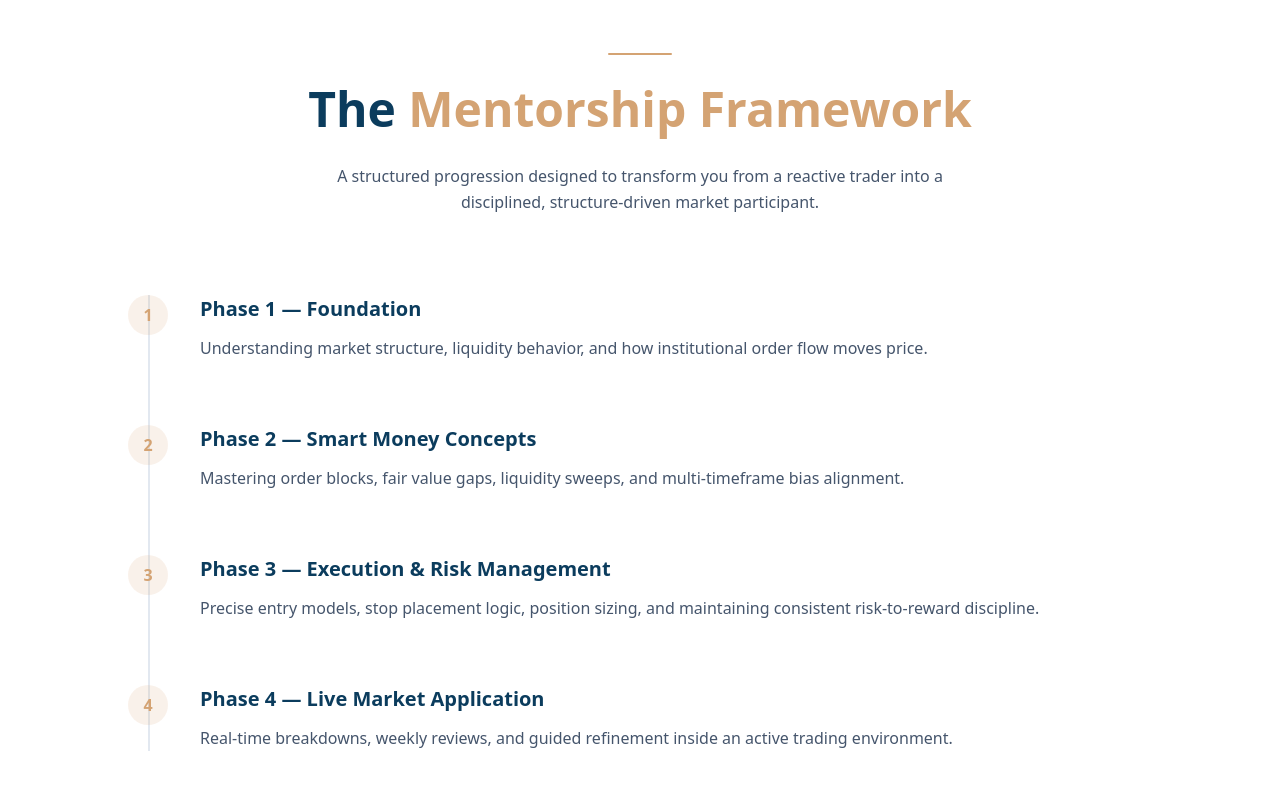
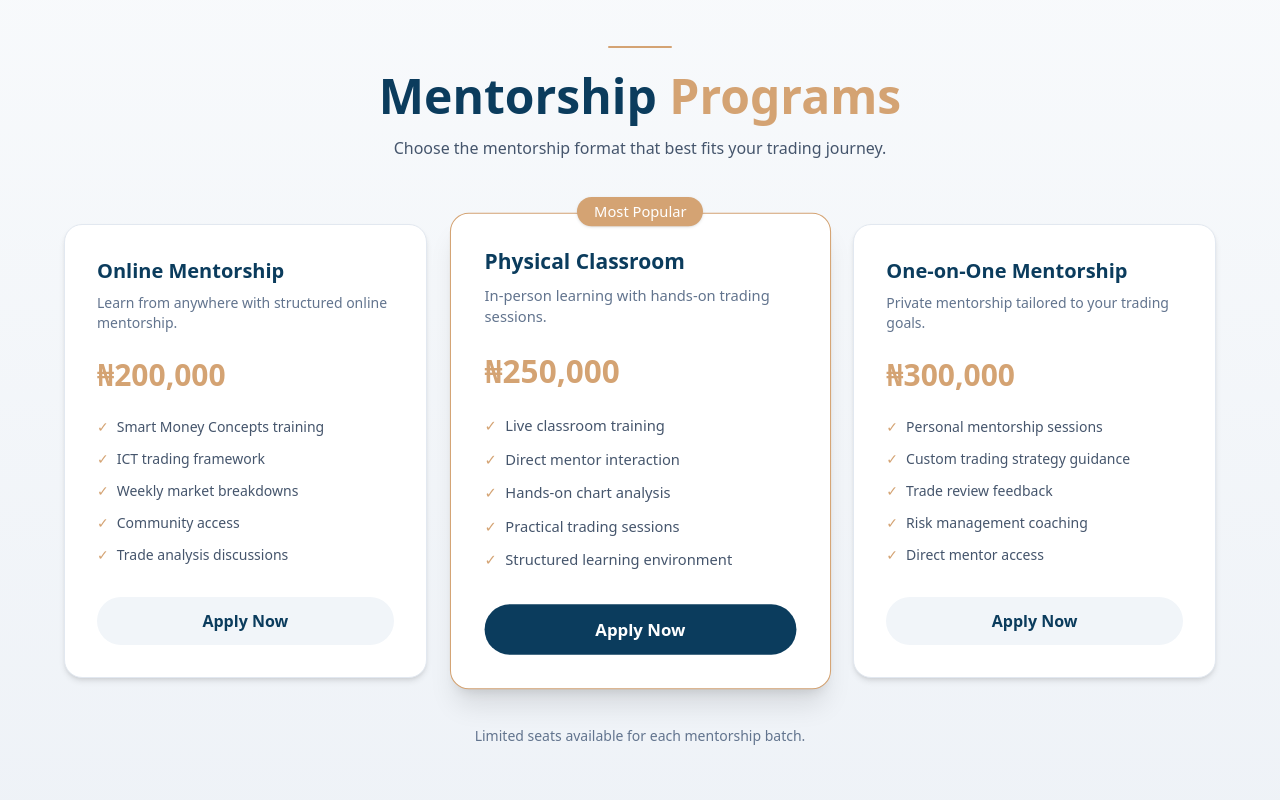
Before and after one commit to AdejohOS/grant-forex, a Next.js app: page / in a window 1280 px wide. Shown: the part 3680-4480 px from the top of the page. Built offline with nearby package versions, Linux system fonts and the light colour scheme; a web font is replaced by a local one.

Commit message:
community

```diff
--- a/src/app/page.tsx
+++ b/src/app/page.tsx
@@ -7,8 +7,9 @@ import { Community } from "@/components/sections/community";
 import { FloatingCTA } from "@/components/sections/floating-cta";
 import Hero from "@/components/sections/hero";
 import { WhyChooseUsSection } from "@/components/sections/why-choose-us";
-import { TradeAnalysis } from "@/components/sections/trade-analysis";
+
 import { MentorshipProgram } from "@/components/sections/mantorship-program";
+import { Pricing } from "@/components/sections/pricing";
 
 export default function Home() {
   return (
@@ -17,8 +18,9 @@ export default function Home() {
       <Hero />
       <About />
       <WhyChooseUsSection />
-      <TradeAnalysis />
+
       <MentorshipProgram />
+      <Pricing />
 
       <Community />
       <FAQ />
--- /dev/null
+++ b/src/components/sections/pricing.tsx
@@ -0,0 +1,141 @@
+"use client";
+
+import { motion } from "framer-motion";
+
+export function Pricing() {
+  const plans = [
+    {
+      title: "Online Mentorship",
+      price: "₦200,000",
+      description: "Learn from anywhere with structured online mentorship.",
+      features: [
+        "Smart Money Concepts training",
+        "ICT trading framework",
+        "Weekly market breakdowns",
+        "Community access",
+        "Trade analysis discussions",
+      ],
+      popular: false,
+    },
+    {
+      title: "Physical Classroom",
+      price: "₦250,000",
+      description: "In-person learning with hands-on trading sessions.",
+      features: [
+        "Live classroom training",
+        "Direct mentor interaction",
+        "Hands-on chart analysis",
+        "Practical trading sessions",
+        "Structured learning environment",
+      ],
+      popular: true,
+    },
+    {
+      title: "One-on-One Mentorship",
+      price: "₦300,000",
+      description: "Private mentorship tailored to your trading goals.",
+      features: [
+        "Personal mentorship sessions",
+        "Custom trading strategy guidance",
+        "Trade review feedback",
+        "Risk management coaching",
+        "Direct mentor access",
+      ],
+      popular: false,
+    },
+  ];
+
+  return (
+    <section
+      id="pricing"
+      className="py-24 px-4 bg-gradient-to-b from-[#F8FAFC] to-[#EEF2F7]"
+    >
+      <div className="max-w-6xl mx-auto">
+        {/* Section Header */}
+        <motion.div
+          initial={{ opacity: 0, y: 40 }}
+          whileInView={{ opacity: 1, y: 0 }}
+          viewport={{ once: true }}
+          transition={{ duration: 0.7 }}
+          className="text-center mb-16"
+        >
+          <div className="h-[2px] w-16 bg-[#D4A373] mx-auto mb-6 rounded-full" />
+
+          <h2 className="text-4xl md:text-5xl font-bold text-[#0B3C5D]">
+            Mentorship <span className="text-[#D4A373]">Programs</span>
+          </h2>
+
+          <p className="text-slate-600 mt-4 max-w-2xl mx-auto">
+            Choose the mentorship format that best fits your trading journey.
+          </p>
+        </motion.div>
+
+        {/* Pricing Cards */}
+        <div className="grid md:grid-cols-3 gap-8">
+          {plans.map((plan, index) => (
+            <motion.div
+              key={index}
+              initial={{ opacity: 0, y: 40 }}
+              whileInView={{ opacity: 1, y: 0 }}
+              viewport={{ once: true }}
+              transition={{ duration: 0.6, delay: index * 0.1 }}
+              className={`relative p-8 rounded-2xl border bg-white transition-all duration-300
+              ${
+                plan.popular
+                  ? "border-[#D4A373] shadow-xl scale-105"
+                  : "border-slate-200 shadow-md hover:shadow-lg"
+              }`}
+            >
+              {/* Most Popular Badge */}
+              {plan.popular && (
+                <div className="absolute -top-4 left-1/2 -translate-x-1/2 bg-[#D4A373] text-white text-sm px-4 py-1 rounded-full shadow">
+                  Most Popular
+                </div>
+              )}
+
+              {/* Title */}
+              <h3 className="text-xl font-semibold text-[#0B3C5D] mb-2">
+                {plan.title}
+              </h3>
+
+              {/* Description */}
+              <p className="text-slate-500 text-sm mb-6">{plan.description}</p>
+
+              {/* Price */}
+              <div className="text-3xl font-bold text-[#D4A373] mb-6">
+                {plan.price}
+              </div>
+
+              {/* Features */}
+              <ul className="space-y-3 mb-8 text-slate-600 text-sm">
+                {plan.features.map((feature, i) => (
+                  <li key={i} className="flex items-start gap-2">
+                    <span className="text-[#D4A373]">✓</span>
+                    {feature}
+                  </li>
+                ))}
+              </ul>
+
+              {/* CTA Button */}
+              <button
+                className={`w-full py-3 rounded-full font-semibold transition-all duration-300
+                ${
+                  plan.popular
+                    ? "bg-[#0B3C5D] text-white hover:bg-[#1E5F8A]"
+                    : "bg-slate-100 text-[#0B3C5D] hover:bg-slate-200"
+                }`}
+              >
+                Apply Now
+              </button>
+            </motion.div>
+          ))}
+        </div>
+
+        {/* Bottom Note */}
+        <p className="text-center text-sm text-slate-500 mt-12">
+          Limited seats available for each mentorship batch.
+        </p>
+      </div>
+    </section>
+  );
+}
```
